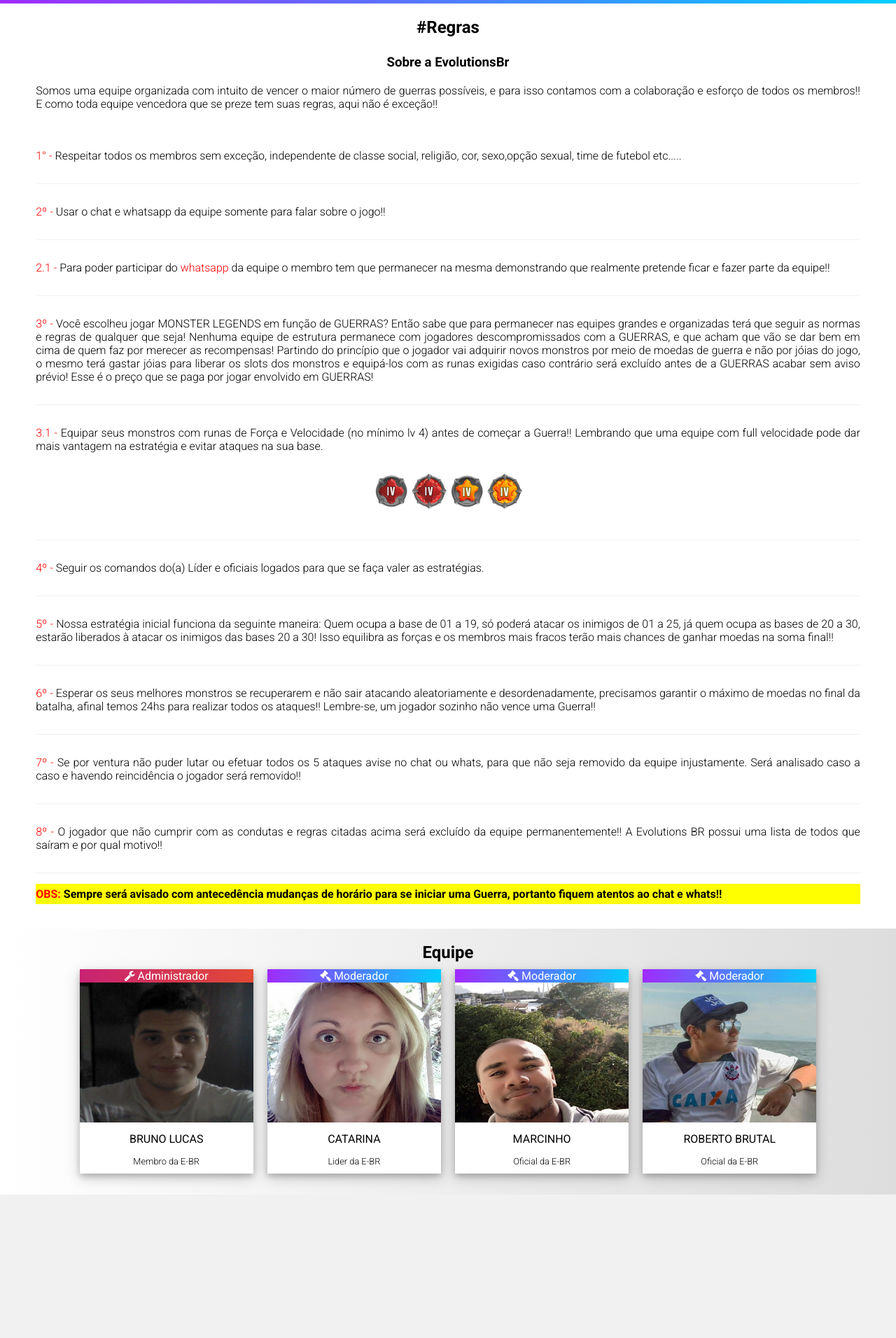
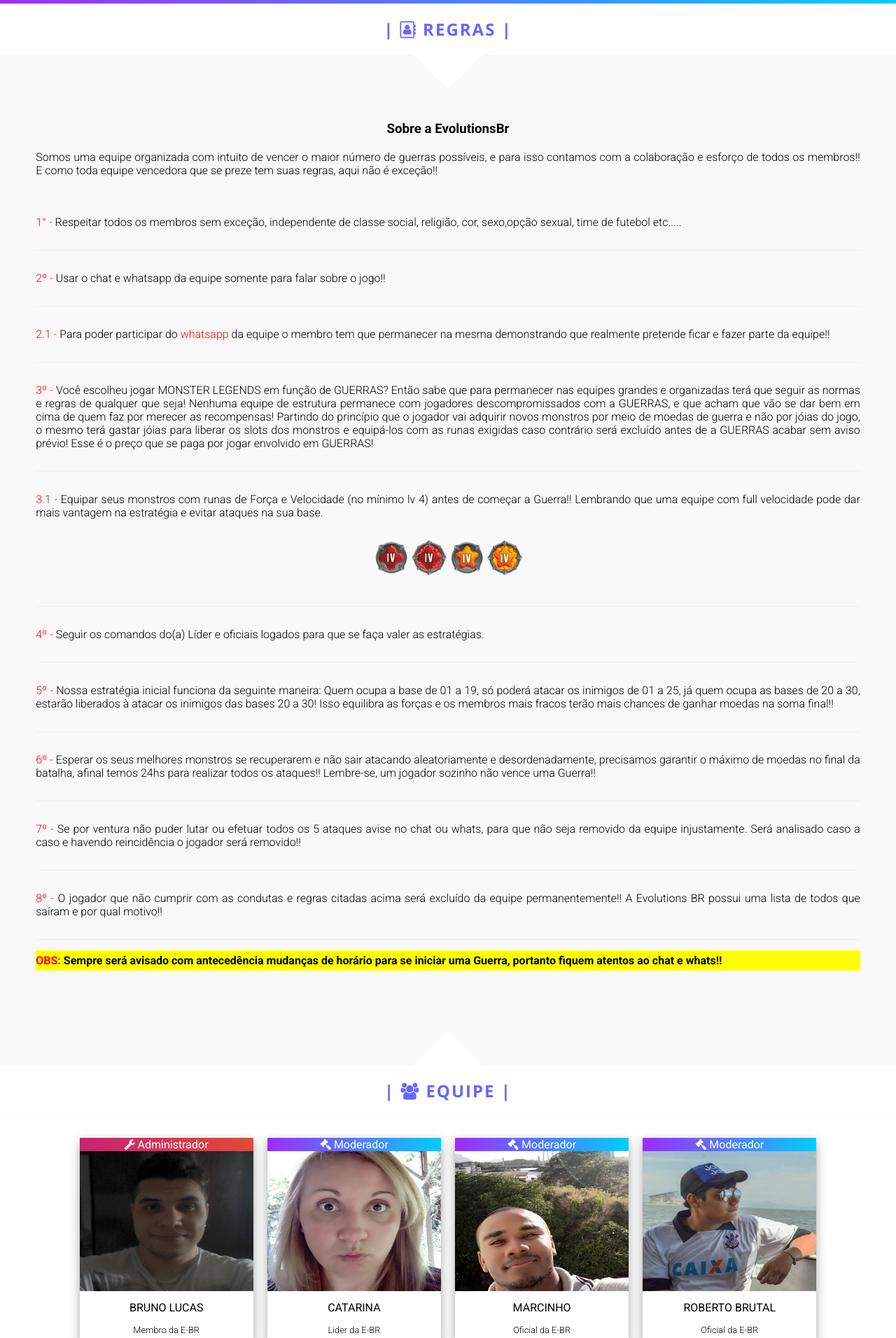
Before and after one commit to BrunoLBrito/evolutions-br, a website: page index.html in a window 1280 px wide. Shown: the part 75-1987 px from the top of the page at 70% size. Before the commit the page ends 1782 px from the top, so only its background shows below. Drawn offline with nearby package versions, Linux system fonts and the light colour scheme.

Commit message:
Melhorias no h2, section regras e equipe

```diff
--- a/index.html
+++ b/index.html
@@ -19,6 +19,7 @@
                 <span></span>
                 <span></span>
             </div>
+            <!-- MENU NAV -->
             <nav class="nav">
                 <h2 class="fontzero">Menu de navegação</h2>
 
@@ -34,7 +35,7 @@
                     <li><a href="#equipe">| <i class="fa fa-users"></i> | Equipe</a></li>
                     <li><a href="#contato">| <i class="fa fa-envelope-o"></i> | Contato</a></li>
                 </ul>
-            </nav>
+            </nav> <!-- FIM MENU NAV -->
         </div>
         <div class="clear"></div>
     </header> <!-- FIM HEADER -->
@@ -44,8 +45,8 @@
 
         <!-- SECTION DE REGRAS -->
         <section class="container section-regras">
+            <h2>| <i class="fa fa-address-book-o"></i> Regras | <div class="triangulo"></div></h2>
             <div class="content">
-                <h2>#Regras</h2>
 
                 <div class="sobre">
                 <h3>Sobre a EvolutionsBr</h3>
@@ -111,8 +112,8 @@
         </section> <!-- FIM SECTION REGRAS -->
 
         <section class="container equipe">
+            <h2>| <i class="fa fa-users"></i> Equipe |<div class="triangulo"></div></h2>
             <div class="content">
-                <h2>Equipe</h2>
 
                 <div class="flex">
                     <article class="box">
--- a/sass/boot.sass
+++ b/sass/boot.sass
@@ -29,10 +29,6 @@
     padding: 20px 0
 
 // CONTEUDO //
-body
-    background-color: #f1f1f1
-    height: 1550px
-
 // HEADER //
 .header
     background: -webkit-gradient(linear, left top, right top, color-stop(0%,#A02BFF), color-stop(100%,#00CEFF))
@@ -53,6 +49,7 @@
         height: 40px
         background-color: #fff
         float: right
+        border: 1px solid #000
         position: relative
         cursor: pointer
         transition: border-radius .5s
@@ -62,15 +59,15 @@
             width: 30px
             height: 4px
             background-color: #000
-            left: 5px
+            left: 4px
             position: absolute
             transition: all .5s
             &:nth-child(1)
-                top: 9px
+                top: 8px
             &:nth-child(2)
-                top: 18px
+                top: 17px
             &:nth-child(3)
-                top: 27px
+                top: 26px
 
     // MENU LATERAL //
     .nav
@@ -130,13 +127,29 @@
 
 // SECTION REGRAS //
 .section-regras
-    background-color: #fff
+    background: #f9f9f9
     font-family: 'Roboto', sans-serif
     font-weight: 300
     font-size: 1em
+    padding-bottom: 100px
     h2
-        color: #000
         text-align: center
+        position: relative
+        color: #6666FF
+        font-family: 'Open Sans', sans-serif
+        text-transform: uppercase
+        letter-spacing: 2px
+        padding: 20px 0px
+        background: #fff
+        margin-bottom: 50px
+    .triangulo
+        position: absolute
+        left: 50%
+        right: 50%
+        margin-left: -50px
+        bottom: -100px
+        border: 50px solid transparent
+        border-top-color: #fff
     .sobre
         margin: 15px 0px
         h3
@@ -174,10 +187,26 @@
 // SECTION EQUIPE //
 .equipe
     width: 100%
-    background: -webkit-gradient(linear, left top, right top, color-stop(0%,#fff), color-stop(100%,#ddd))
+    background: #fff
     font-family: 'Roboto', sans-serif
     h2
         text-align: center
+        position: relative
+        color: #6666FF
+        font-family: 'Open Sans', sans-serif
+        text-transform: uppercase
+        letter-spacing: 2px
+        padding: 20px 0px
+        background: #fff
+        border-bottom: 1px solid #f1f1f1
+    .triangulo
+        position: absolute
+        left: 50%
+        right: 50%
+        margin-left: -50px
+        top: -100px
+        border: 50px solid transparent
+        border-bottom-color: #fff
     .flex
         display: flex
         flex-wrap: wrap
```
Also changed, not shown: css/boot.css.
